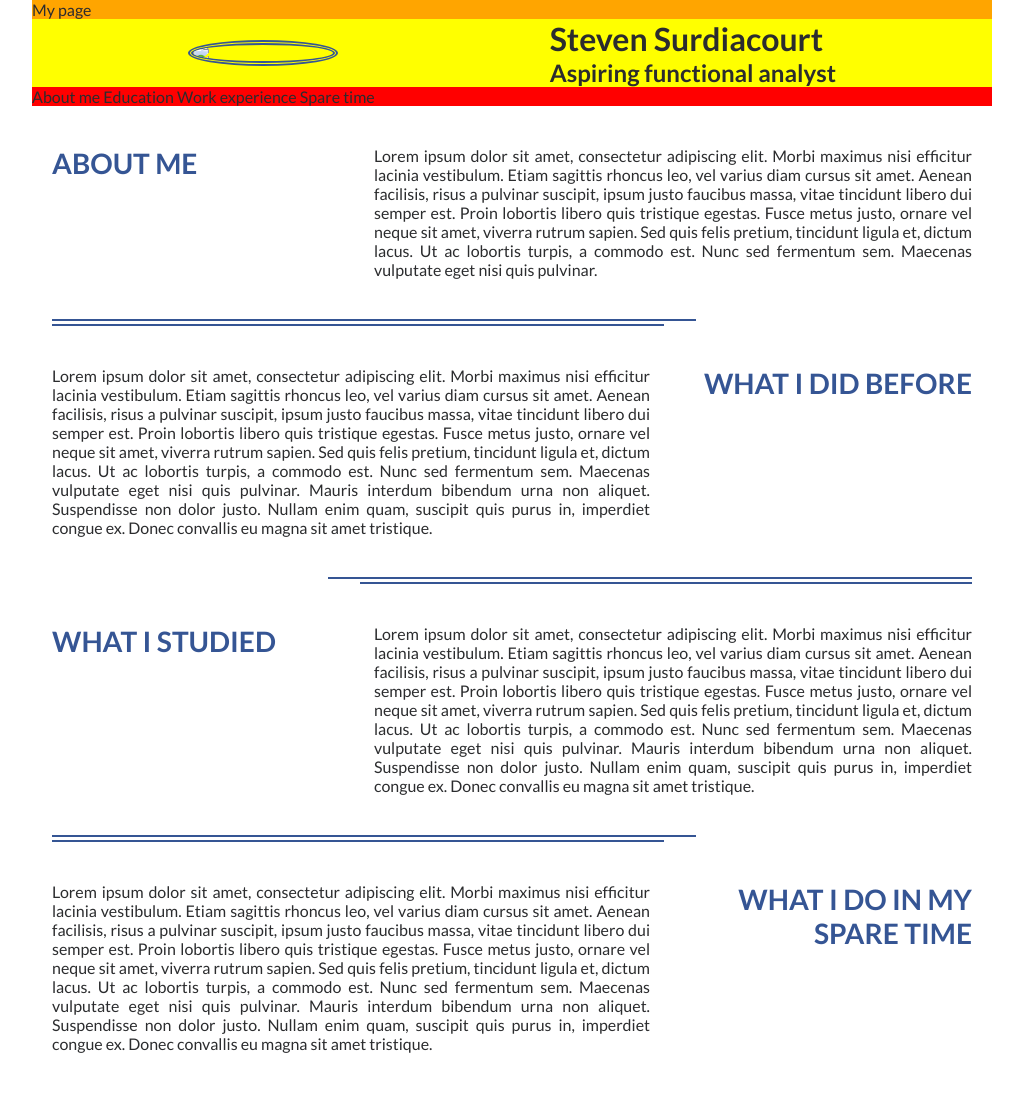
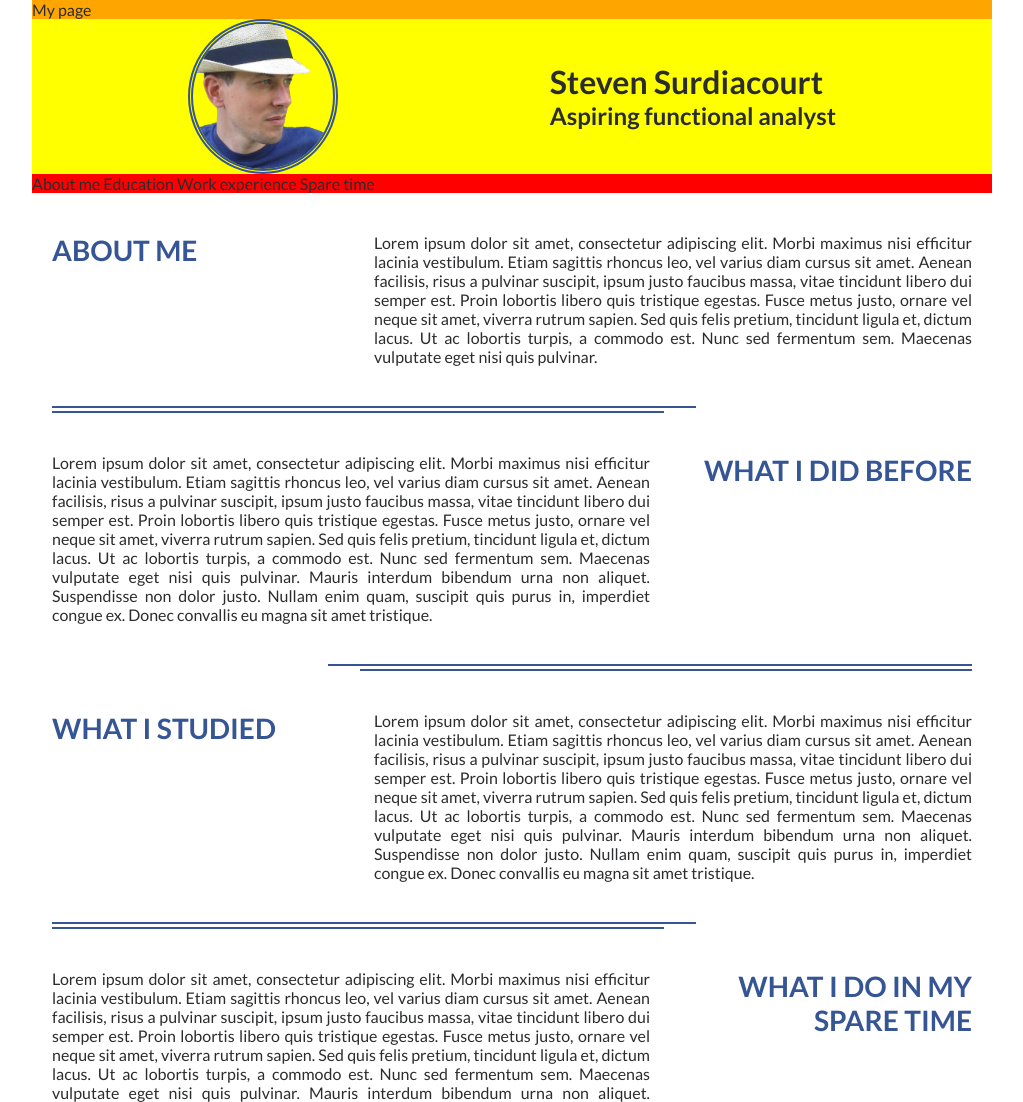
Before and after one commit to Mantsjoe/mantsjoe.github.io, a plain HTML site: page index.html in a window 1280 px wide. Shown: the top 1102 px of the page, without its empty margins (128-1151 px from the left). Drawn offline with Linux system fonts and the light colour scheme.

Commit message:
Fixed image path

```diff
--- a/index.html
+++ b/index.html
@@ -14,7 +14,7 @@
   <div class="page">
     <div class="title">My page</div>
     <div class="presentation">
-      <img class="portrait" src="/pictures/me3.png">
+      <img class="portrait" src="https://raw.githubusercontent.com/Mantsjoe/mantsjoe.github.io/main/me3.png">
       <div class="name"> <h1>Steven Surdiacourt </h1> <h2>Aspiring functional analyst</h2></div>
     </div>
     <ul class="submenu">
```
